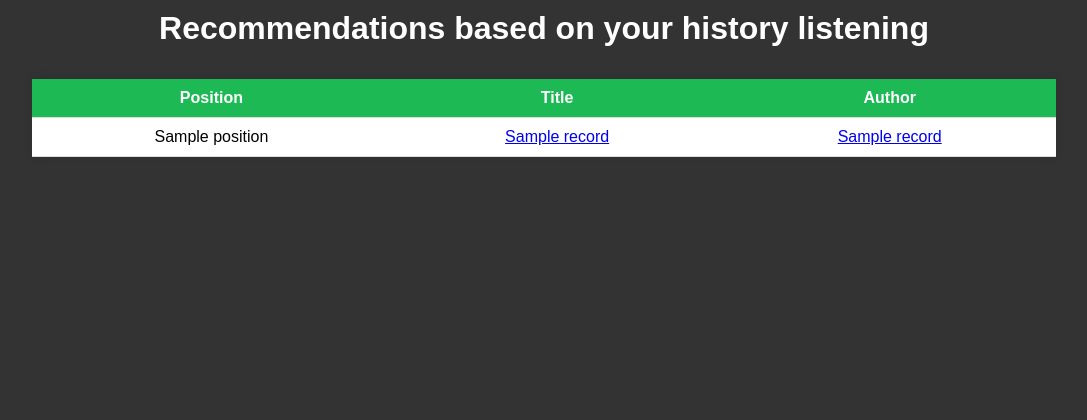
After one commit to radoslawrolka/SpotifyHelper, a Flask app: template templates/your-recommend.html in a window 1280 px wide. The commit adds this page. Shown: the part 96-516 px from the top of the page, without its empty margins (96-1183 px from the left). Run offline with Flask 3, Linux system fonts and the light colour scheme; the template is opened without the code that fills it: most values are stand-ins (such as "Sample title", 1, 10 or a date in 2020); parts of the project's set-up code (start-up, migrations or seed data) failed here and were passed over.

Commit message:
recomendation based on user history done

```diff
--- a/templates/home.html
+++ b/templates/home.html
@@ -26,6 +26,7 @@
                 <p>Enhance your Spotify experience:</p>
                 <a href="/search" class="button">Search</a>
                 <a href="/recommend" class="button">Recommendations</a>
+                <a href="/your-recommend" class="button">Recommendations based on your history</a>
             </div>
             <div class="column">
                 <h2>About You</h2>
--- /dev/null
+++ b/templates/your-recommend.html
@@ -0,0 +1,33 @@
+<!DOCTYPE html>
+<html lang="en">
+<head>
+    <meta charset="UTF-8">
+    <meta name="viewport" content="width=device-width, initial-scale=1.0">
+    <link rel="stylesheet" href="{{ url_for('static', filename='style.css') }}">
+    <link rel="stylesheet" href="{{ url_for('static', filename='table.css') }}">
+    <title>SpotifyHelper</title>
+</head>
+<body>
+    <a href="/home"><img src="https://drive.google.com/uc?id=1840-ofHIgLGI9x0Bpsf5XYgOxZwNtko2" alt="Home" width="100" height="100"></a>
+    <h1 style="color: white;">Recommendations based on your history listening</h1>
+    <table>
+        <thead>
+            <tr>
+                <th>Position</th>
+                <th>Title</th>
+                <th>Author</th>
+            </tr>
+        </thead>
+        <tbody>
+            {% for record in data %}
+            <tr>
+                <td>{{ record['position'] }}</td>
+                <td><a href="/track/{{ record['title'] }}">{{ record['track_name'] }}</a></td>
+                <td><a href="/artist/{{ record['artist'] }}">{{ record['artist_name'] }}</a></td>
+
+            </tr>
+            {% endfor %}
+        </tbody>
+    </table>
+</body>
+</html>
```
Also changed, not shown: app/routes_spotifyAPI.py (+9 -0 lines), app/spotifyAPI.py (+5 -3 lines).
